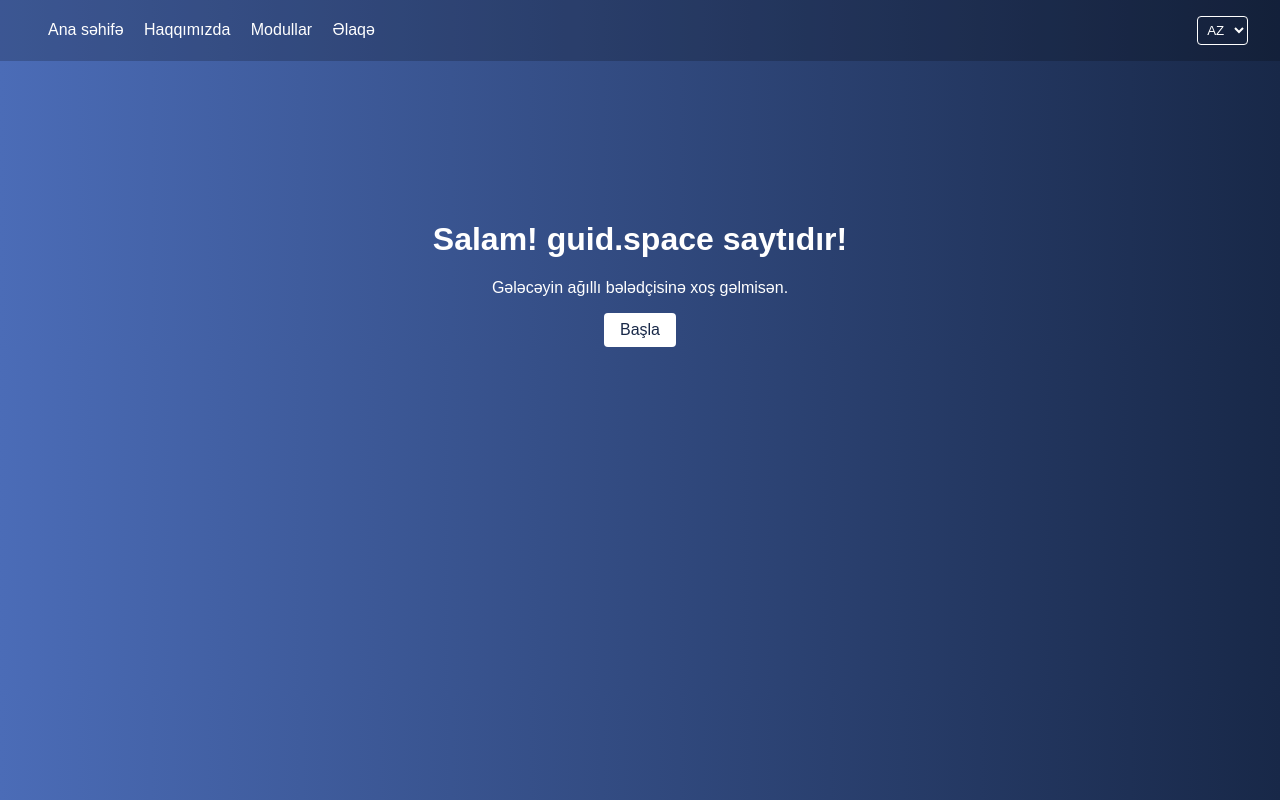
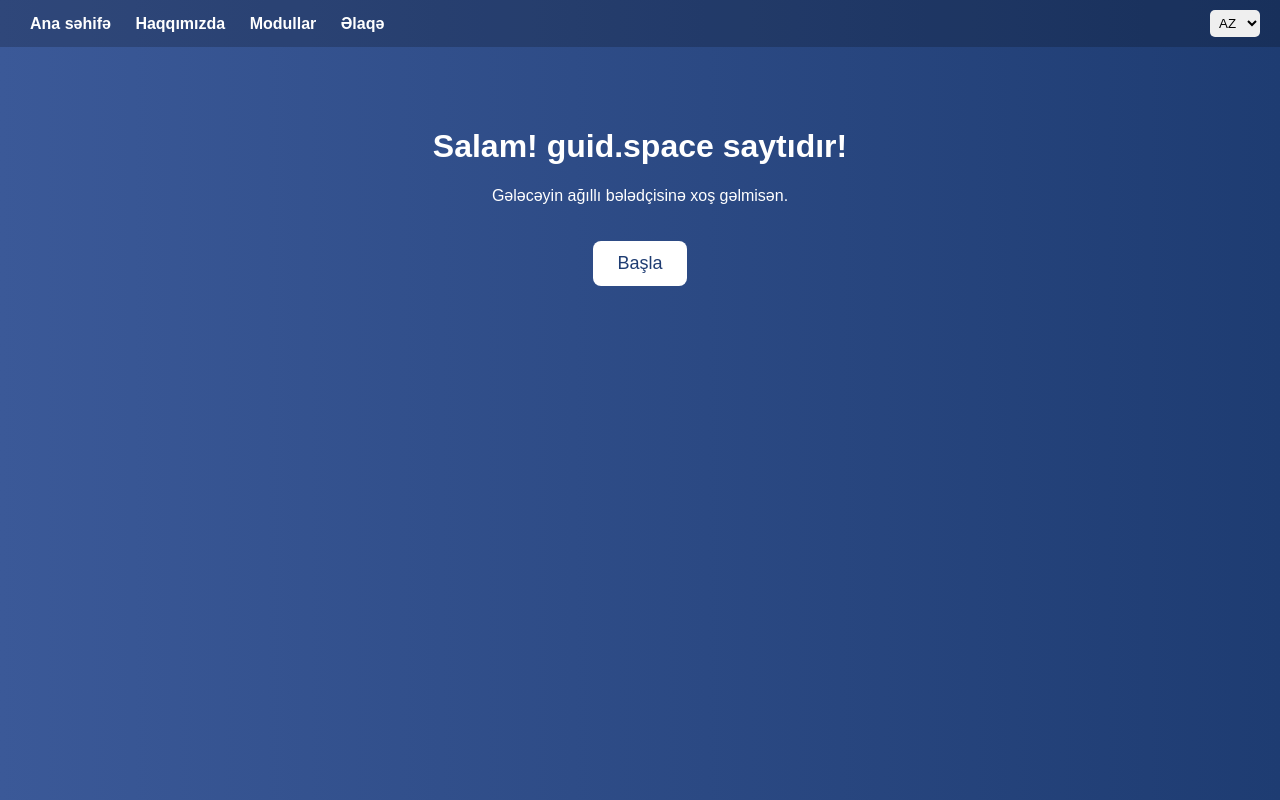
Before and after one commit to Ruslan865/guid-space, a plain HTML site: page index.html in a window 1280 px wide. Drawn offline with Linux system fonts and the light colour scheme.

Commit message:
index.html

```diff
--- a/index.html
+++ b/index.html
@@ -7,68 +7,104 @@
   <style>
     body {
       margin: 0;
-      font-family: sans-serif;
-      background: linear-gradient(to right, #4b6cb7, #182848);
+      font-family: Arial, sans-serif;
+      background: linear-gradient(to right, #3b5998, #1e3c72);
       color: white;
+      text-align: center;
     }
-    .navbar {
+
+    header {
       display: flex;
       justify-content: space-between;
       align-items: center;
-      padding: 1rem 2rem;
-      background-color: rgba(0, 0, 0, 0.2);
+      padding: 10px 20px;
+      background: rgba(0, 0, 0, 0.2);
     }
-    .nav-links a {
+
+    nav a {
       color: white;
-      margin-left: 1rem;
       text-decoration: none;
+      margin: 0 10px;
+      font-weight: bold;
     }
-    .language-select {
-      background: transparent;
-      border: 1px solid white;
-      color: white;
-      padding: 0.3rem;
-      border-radius: 4px;
+
+    select {
+      padding: 5px;
+      border-radius: 5px;
+      border: none;
     }
-    .content {
-      text-align: center;
-      margin-top: 20vh;
+
+    .container {
+      padding: 60px 20px;
     }
-    .content h1 {
-      font-size: 2em;
-    }
-    .content button {
-      padding: 0.5rem 1rem;
-      font-size: 1rem;
+
+    .button {
+      background-color: white;
+      color: #1e3c72;
       border: none;
-      border-radius: 4px;
-      background-color: white;
-      color: #182848;
+      border-radius: 8px;
+      padding: 12px 24px;
+      font-size: 18px;
       cursor: pointer;
+      margin-top: 20px;
     }
   </style>
 </head>
 <body>
-  <div class="navbar">
-    <div class="nav-links">
-      <a href="#">Ana səhifə</a>
-      <a href="#">Haqqımızda</a>
-      <a href="#">Modullar</a>
-      <a href="#">Əlaqə</a>
+  <header>
+    <div>
+      <nav>
+        <a href="#">Ana səhifə</a>
+        <a href="#">Haqqımızda</a>
+        <a href="#">Modullar</a>
+        <a href="#">Əlaqə</a>
+      </nav>
     </div>
     <div>
-      <select class="language-select">
+      <select id="languageSwitcher">
         <option value="az">AZ</option>
         <option value="en">EN</option>
-        <option value="tr">TR</option>
+        <option value="ru">RU</option>
       </select>
     </div>
+  </header>
+
+  <div class="container">
+    <h1 id="mainTitle">Salam! guid.space saytıdır!</h1>
+    <p id="subtitle">Gələcəyin ağıllı bələdçisinə xoş gəlmisən.</p>
+    <button class="button" id="startButton">Başla</button>
   </div>
 
-  <div class="content">
-    <h1>Salam! guid.space saytıdır!</h1>
-    <p>Gələcəyin ağıllı bələdçisinə xoş gəlmisən.</p>
-    <button>Başla</button>
-  </div>
+  <script>
+    const translations = {
+      az: {
+        title: "Salam! guid.space saytıdır!",
+        subtitle: "Gələcəyin ağıllı bələdçisinə xoş gəlmisən.",
+        button: "Başla"
+      },
+      en: {
+        title: "Hello! Welcome to guid.space!",
+        subtitle: "Welcome to the smart guide of the future.",
+        button: "Start"
+      },
+      ru: {
+        title: "Привет! Это сайт guid.space!",
+        subtitle: "Добро пожаловать в умного проводника будущего.",
+        button: "Начать"
+      }
+    };
+
+    const switcher = document.getElementById('languageSwitcher');
+    const mainTitle = document.getElementById('mainTitle');
+    const subtitle = document.getElementById('subtitle');
+    const startButton = document.getElementById('startButton');
+
+    switcher.addEventListener('change', (e) => {
+      const lang = e.target.value;
+      mainTitle.textContent = translations[lang].title;
+      subtitle.textContent = translations[lang].subtitle;
+      startButton.textContent = translations[lang].button;
+    });
+  </script>
 </body>
 </html>
```
